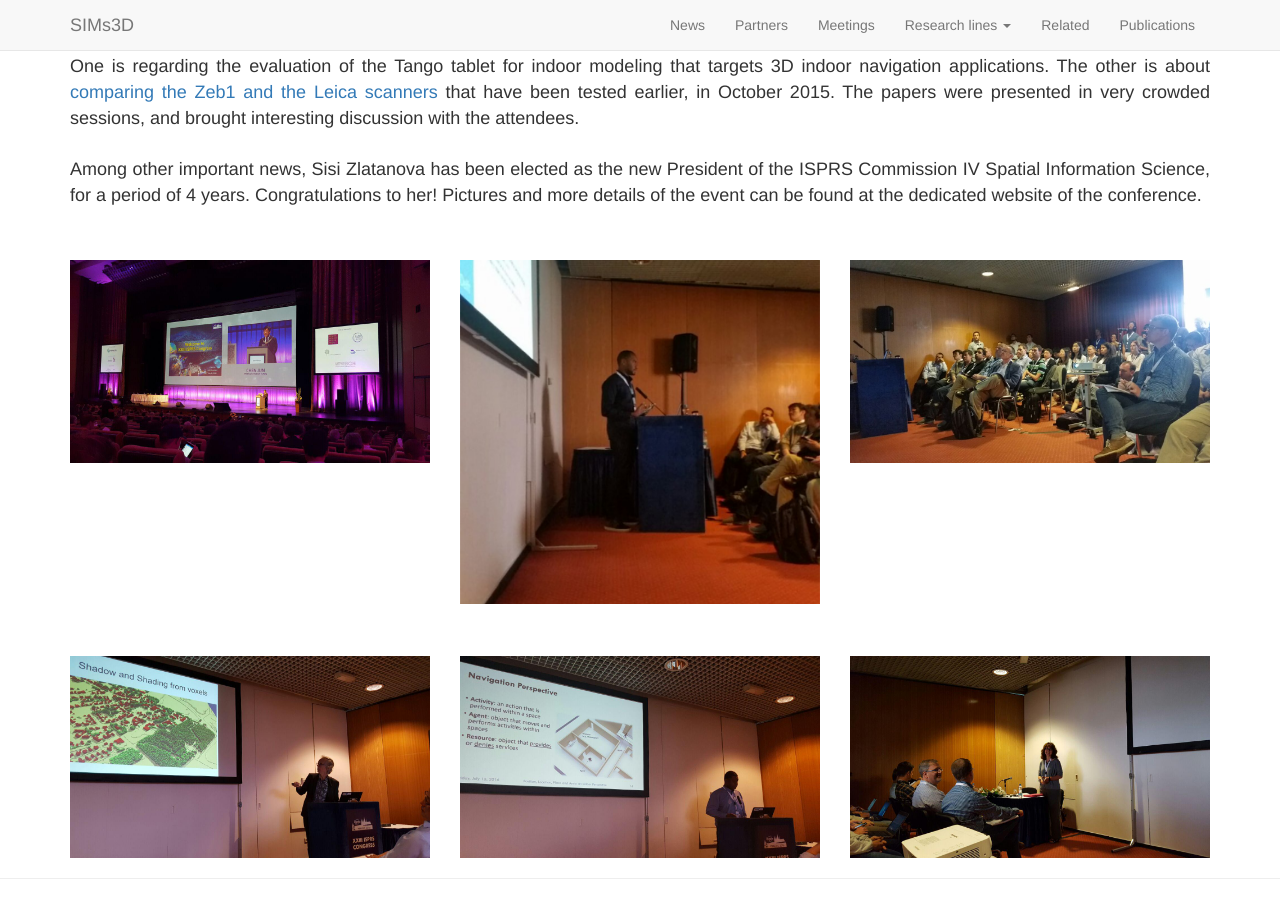
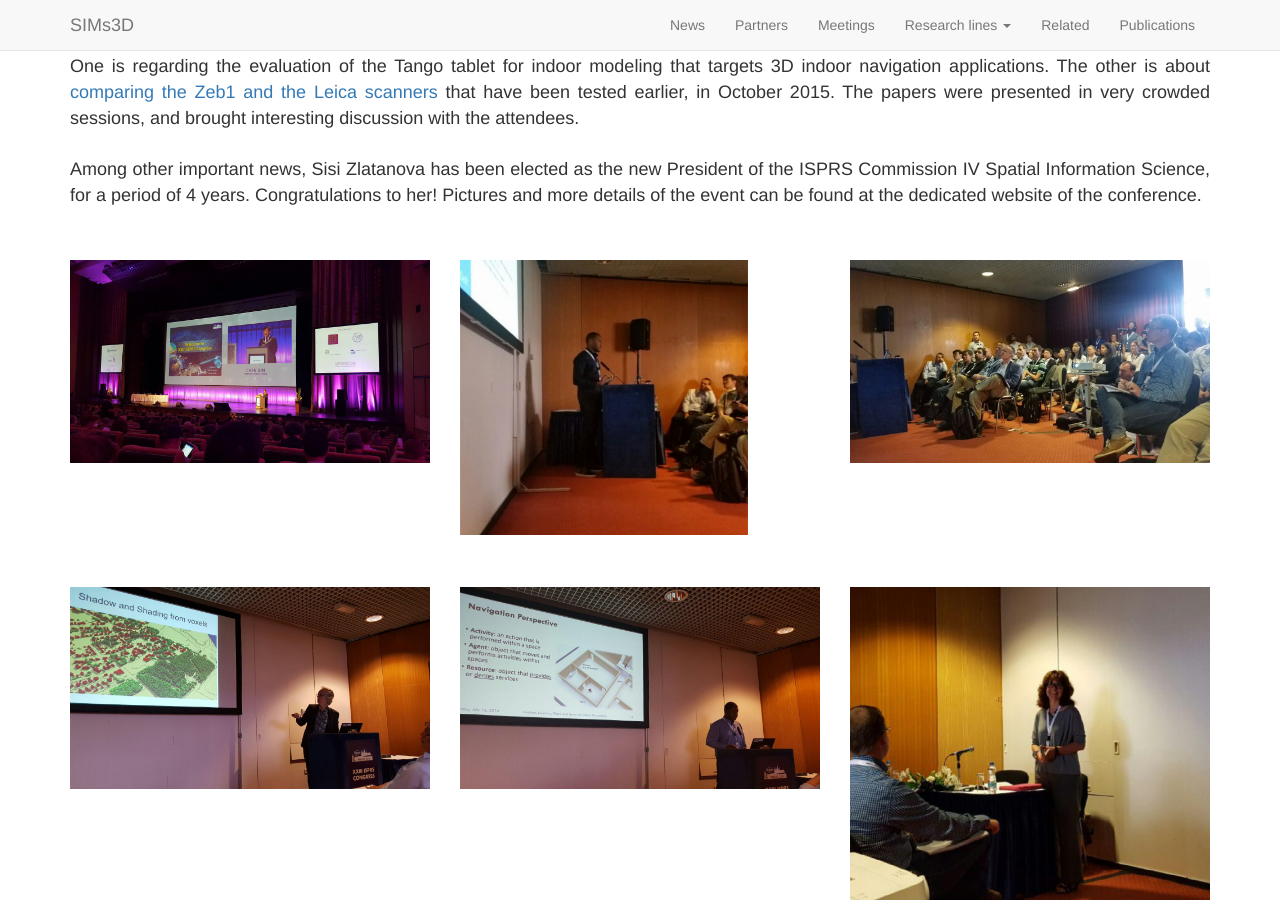
Before and after one commit to SIMs3D/sims3d.github.io, a Jekyll site: the page built from _posts/2016-07-26-isprs-2016.md, in a window 1280 px wide and 900 px high, scrolled down 726 px. Built offline with Jekyll 4.4.1, drawn with Linux system fonts in a browser that asks for light colours; nearby versions of some CDN libraries.

Commit message:
small corrections...again

```diff
--- a/_posts/2016-07-26-isprs-2016.md
+++ b/_posts/2016-07-26-isprs-2016.md
@@ -51,7 +51,7 @@ Among other important news, Sisi Zlatanova has been elected as the new President
     	<img src="/img/2016/isprs0.jpg" style='height: 100%; width: 100%; object-fit: contain' />
   </div>
   <div class="col-sm-12 col-md-4">
-	<img src="/img/2016/isprs1.jpg" style='height: 100%; width: 100%; object-fit: contain' />
+	<img src="/img/2016/isprs1.jpg" style='height: 60%; width: 80%; object-fit: contain' />
   </div>
   <div class="col-sm-12 col-md-4">
 	<img src="/img/2016/isprs2.jpg" style='height: 100%; width: 100%; object-fit: contain' />
```
Also changed, not shown: img/2016/isprs5.jpg.
